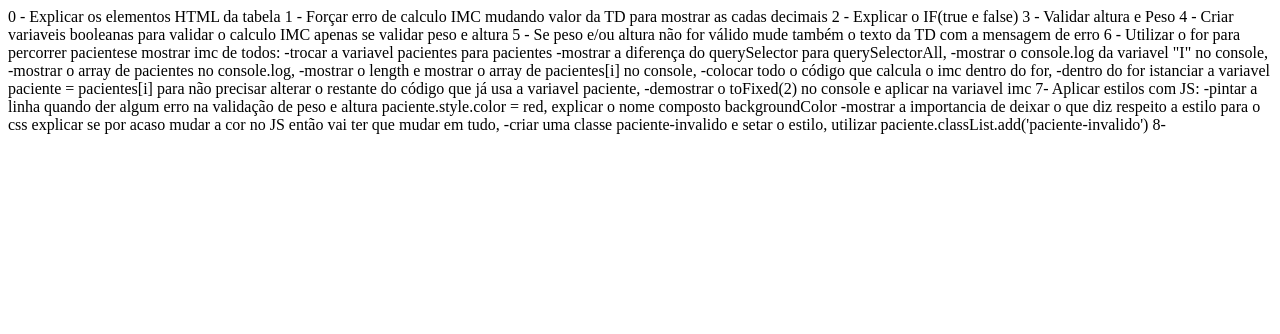
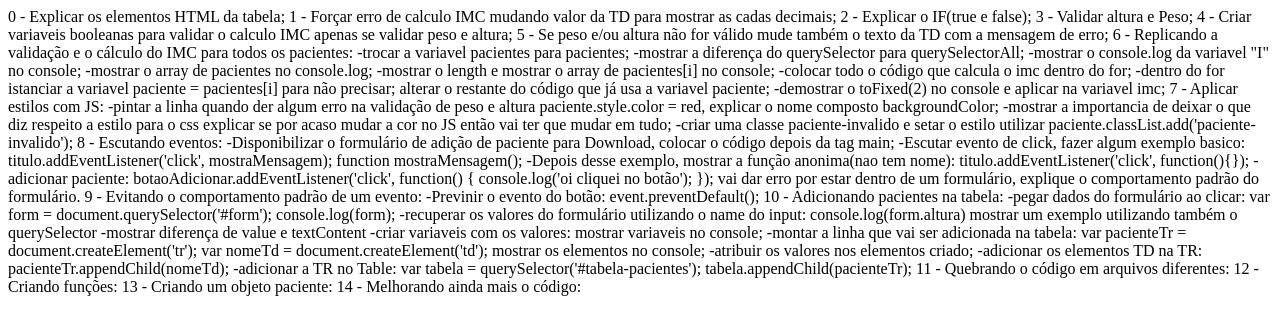
Before and after one commit to rafaelsantanna/aula01, a plain HTML site: page javascript/aula 02/roteiro.html in a window 1280 px wide. Drawn offline with Linux system fonts and the light colour scheme.

Commit message:
Eventos, Formulários e Criando Elementos

```diff
--- a/javascript/aula 02/roteiro.html
+++ b/javascript/aula 02/roteiro.html
@@ -7,36 +7,82 @@
     <title>Document</title>
 </head>
 <body>
-    0 - Explicar os elementos HTML da tabela
-    1 - Forçar erro de calculo IMC mudando valor da TD para mostrar as cadas decimais
-    2 - Explicar o IF(true e false)
-    3 - Validar altura e Peso
-    4 - Criar variaveis booleanas para validar o calculo IMC apenas se validar peso e altura
-    5 - Se peso e/ou altura não for válido mude também o texto da TD com a mensagem de erro
+    0 - Explicar os elementos HTML da tabela;
+    1 - Forçar erro de calculo IMC mudando valor da TD para mostrar as cadas decimais;
+    2 - Explicar o IF(true e false);
+    3 - Validar altura e Peso;
+    4 - Criar variaveis booleanas para validar o calculo IMC apenas se validar peso e altura;
+    5 - Se peso e/ou altura não for válido mude também o texto da TD com a mensagem de erro;
     <!-- Operadores lógicos até aqui -->
 
-    6 - Utilizar o for para percorrer pacientese mostrar imc de todos:
-        -trocar a variavel pacientes para pacientes
-        -mostrar a diferença do querySelector para querySelectorAll,
-        -mostrar o console.log da variavel "I" no console,
-        -mostrar o array de pacientes no console.log,
-        -mostrar o length e mostrar o array de pacientes[i] no console,
-        -colocar todo o código que calcula o imc  dentro do for,
-        -dentro do for istanciar a variavel paciente = pacientes[i] para não precisar
-        alterar o restante do código que já usa a variavel paciente,
-        -demostrar o toFixed(2) no console e aplicar na variavel imc
+    <!-- 3. Arrays,Loop e Estilos -->
+    6 - Replicando a validação e o cálculo do IMC para todos os pacientes:
+        -trocar a variavel pacientes para pacientes;
+        -mostrar a diferença do querySelector para querySelectorAll;
+        -mostrar o console.log da variavel "I" no console;
+        -mostrar o array de pacientes no console.log;
+        -mostrar o length e mostrar o array de pacientes[i] no console;
+        -colocar todo o código que calcula o imc  dentro do for;
+        -dentro do for istanciar a variavel paciente = pacientes[i] para não precisar;
+        alterar o restante do código que já usa a variavel paciente;
+        -demostrar o toFixed(2) no console e aplicar na variavel imc;
 
-    7- Aplicar estilos com JS:
+    7 - Aplicar estilos com JS:
         -pintar a linha quando der algum erro na validação de peso e altura
-        paciente.style.color = red, explicar o nome composto backgroundColor
+        paciente.style.color = red, explicar o nome composto backgroundColor;
         -mostrar a importancia de deixar o que diz respeito a estilo para o css
-        explicar se por acaso mudar a cor no JS então vai ter que mudar em tudo,
-        -criar uma classe paciente-invalido e setar o estilo,
-        utilizar paciente.classList.add('paciente-invalido')
+        explicar se por acaso mudar a cor no JS então vai ter que mudar em tudo;
+        -criar uma classe paciente-invalido e setar o estilo
+        utilizar paciente.classList.add('paciente-invalido');
 
-    <!-- 4- Eventos, Formulário..... -->
-    8-
+    <!-- 4. Eventos, Formulário..... -->
+    8 - Escutando eventos:
+        -Disponibilizar o formulário de adição de paciente para Download, colocar o código depois da tag main;
+        -Escutar evento de click, fazer algum exemplo basico:
+            titulo.addEventListener('click', mostraMensagem);
+            function mostraMensagem();
+        -Depois desse exemplo, mostrar a função anonima(nao tem nome):
+            titulo.addEventListener('click', function(){});
+        -adicionar paciente:
+            botaoAdicionar.addEventListener('click', function() {
+                console.log('oi cliquei no botão');
+            });
+            vai dar erro por estar dentro de um formulário, explique o comportamento padrão do formulário.
 
+    9 - Evitando o comportamento padrão de um evento:
+        -Previnir o evento do botão:
+            event.preventDefault();
+
+    10 - Adicionando pacientes na tabela:
+        -pegar dados do formulário ao clicar:
+            var form = document.querySelector('#form');
+            console.log(form);
+        -recuperar os valores do formulário utilizando o name do input:
+            console.log(form.altura)
+            mostrar um exemplo utilizando também o querySelector
+        -mostrar diferença de value e textContent
+        -criar variaveis com os valores:
+            mostrar variaveis no console;
+        -montar a linha que vai ser adicionada na tabela:
+            var pacienteTr = document.createElement('tr');
+            var nomeTd = document.createElement('td');
+            mostrar os elementos no console;
+        -atribuir os valores nos elementos criado;
+        -adicionar os elementos TD na TR:
+            pacienteTr.appendChild(nomeTd);
+        -adicionar a TR no Table:
+            var tabela = querySelector('#tabela-pacientes');
+            tabela.appendChild(pacienteTr);
+
+
+    <!-- 5. Boas Práticas com Javascript -->
+    11 - Quebrando o código em arquivos diferentes:
+
+    12 - Criando funções:
+
+    13 - Criando um objeto paciente:
+
+    14 - Melhorando ainda mais o código:
 
     <script>
         // 3 - Valdidar altura e peso
```
Also changed, not shown: javascript/aula 02/formulário.html (added, +34 -0 lines).
